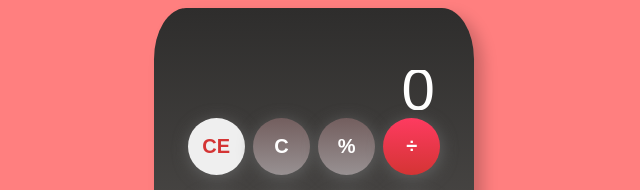
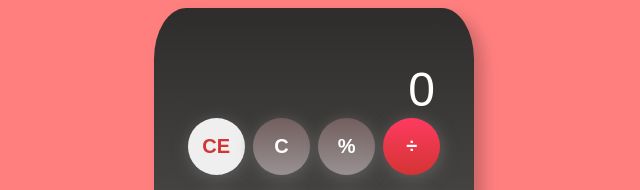
Before and after one commit to nicolaszk/ages-sprint_1, a plain HTML site: page src/index.html in a window 1280 px wide. Shown: the part 136-326 px from the top of the page, 326-966 px from the left. Drawn offline with Linux system fonts and the light colour scheme.

Commit message:
transition

```diff
--- a/src/styles.css
+++ b/src/styles.css
@@ -1,3 +1,6 @@
+*{
+	transition: 0.2s;
+}
 body {
     background-color: rgb(255, 127, 127);
     display: flex;
@@ -22,6 +25,7 @@ body {
     display: flex;
     flex-direction: column;
     max-height:80%;
+    min-height: 300px;
     min-width: 300px;
     max-width: 25%;
 
@@ -46,7 +50,7 @@ body {
     display: flex;
     justify-content: flex-end;
     align-items: center;
-    font-size: clamp(1.5rem, 5vw, 3.75rem);
+    font-size: clamp(1.5rem, 5vw, 3rem);
     color: white;
     font-family: Arial, sans-serif;
     overflow: hidden;
```
